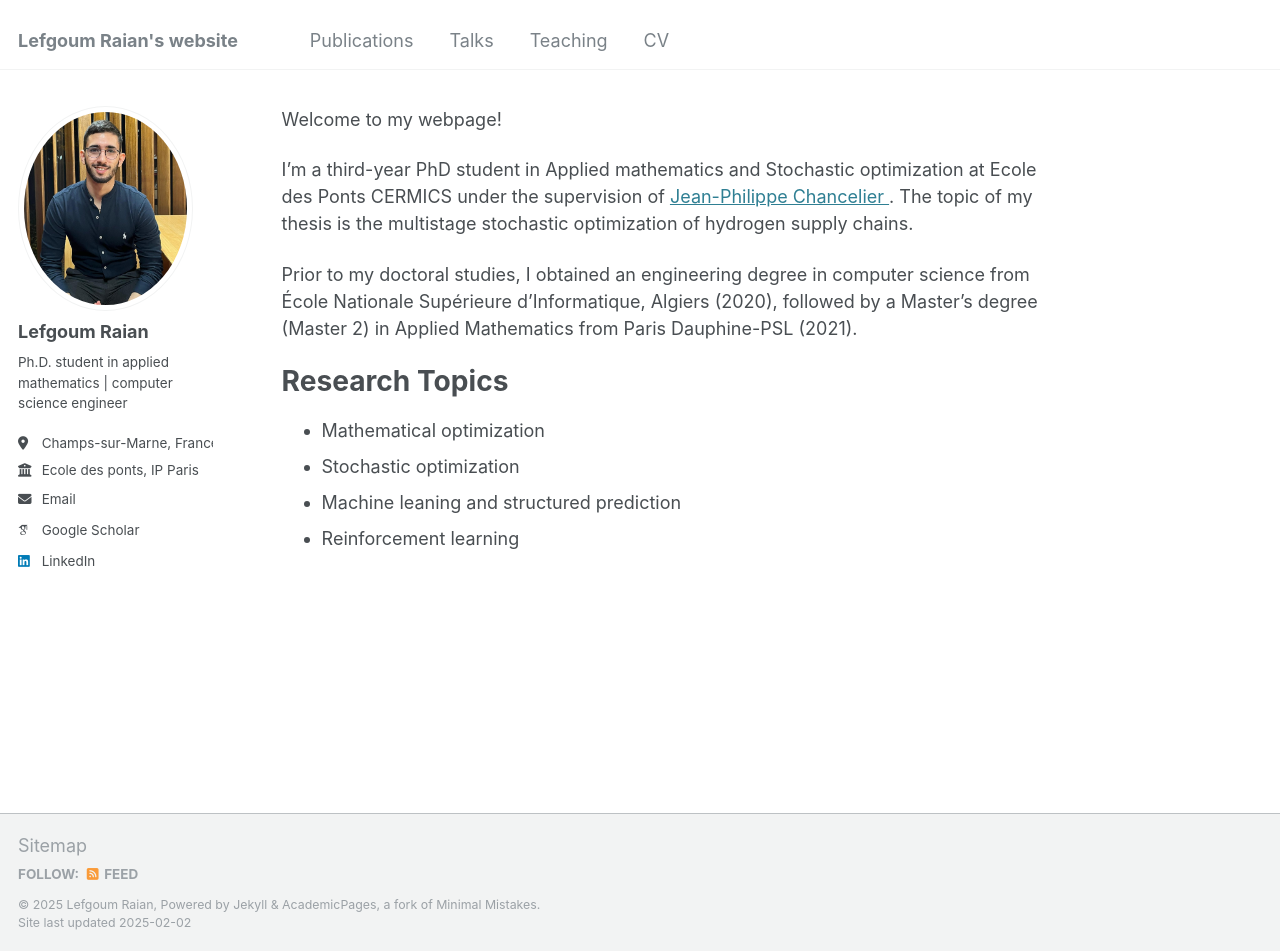
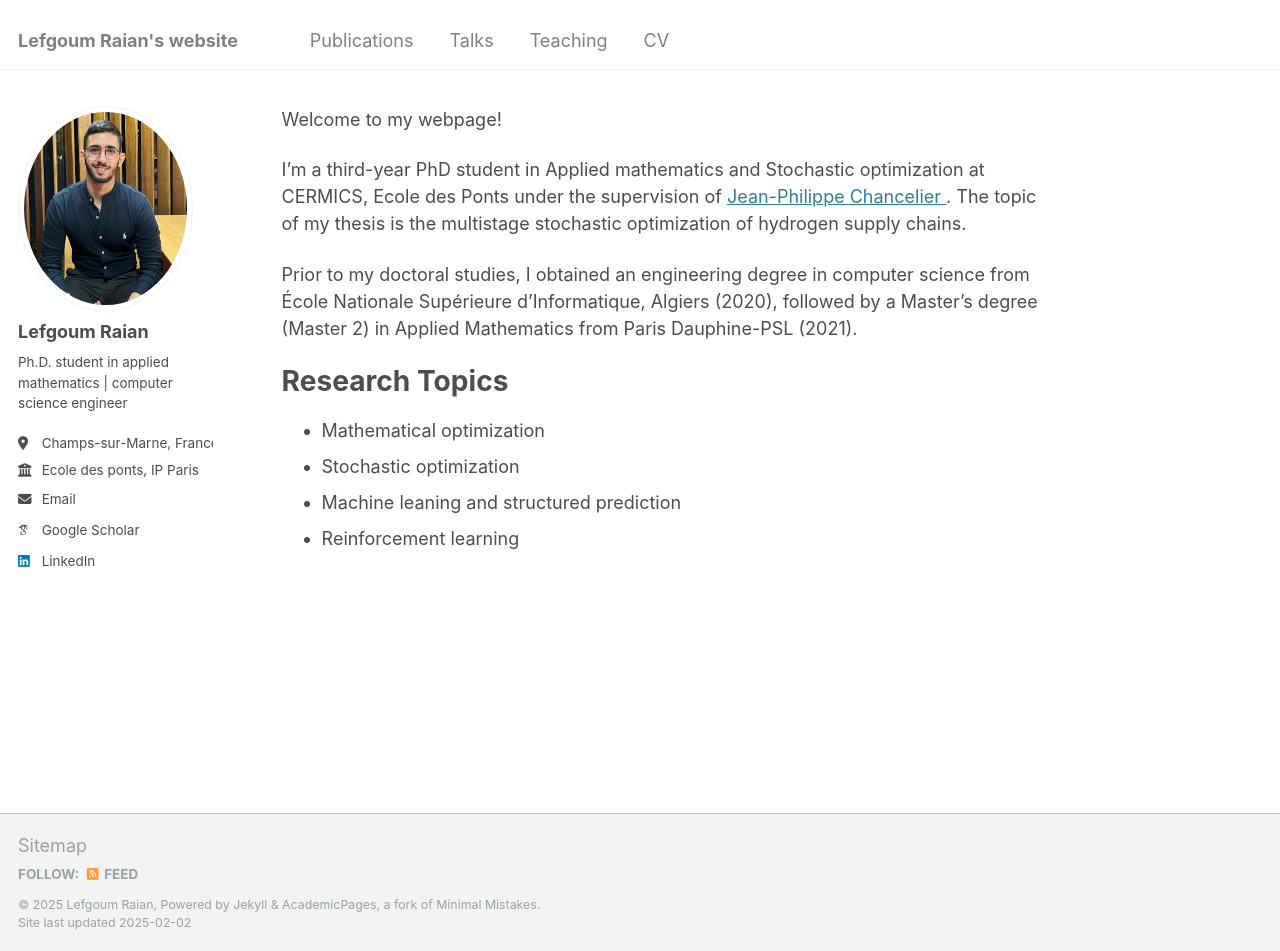
Before and after one commit to raian0406/raian0406.github.io, a Jekyll site: the page built from _pages/about.md, in a window 1280 px wide and 951 px high. Built offline with Jekyll 4.4.1, drawn with Linux system fonts in a browser that asks for light colours; some web fonts are replaced.

```diff
--- a/_pages/about.md
+++ b/_pages/about.md
@@ -9,7 +9,7 @@ redirect_from:
 
 Welcome to my webpage!
 
-I'm a third-year PhD student in Applied mathematics and Stochastic optimization at Ecole des Ponts CERMICS under the supervision of <a href="http://cermics.enpc.fr/~jpc/">
+I'm a third-year PhD student in Applied mathematics and Stochastic optimization at CERMICS, Ecole des Ponts under the supervision of <a href="http://cermics.enpc.fr/~jpc/">
 Jean-Philippe Chancelier </a>. The topic of my thesis is the multistage stochastic optimization of hydrogen supply chains.
 
 Prior to my doctoral studies, I obtained an engineering degree in computer science from École Nationale Supérieure d’Informatique, Algiers (2020), followed by a Master’s degree (Master 2) in Applied Mathematics from Paris Dauphine-PSL (2021).
```
